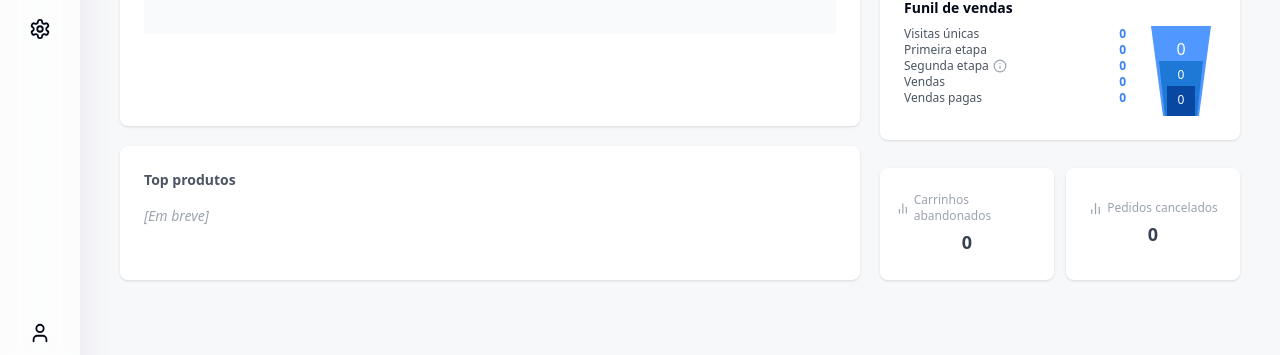
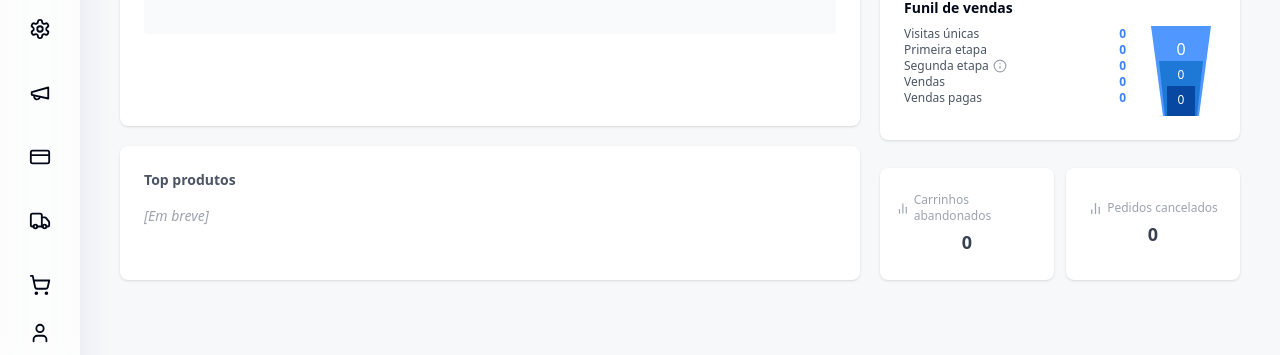
Before and after one commit to Rckbastos/clear-cart-checkout, a React (Vite) app: page /dashboard in a window 1280 px wide. Shown: the part 415-770 px from the top of the page. Built offline with nearby package versions, Linux system fonts and the light colour scheme.

Commit message:
feat: Add new sidebar menu items

```diff
--- a/src/components/DashboardSidebar.tsx
+++ b/src/components/DashboardSidebar.tsx
@@ -1,5 +1,5 @@
 
-import { ShoppingCart, ShoppingBag, Wallet, ArrowRight, BarChart, Layers, Settings, User, Package } from "lucide-react";
+import { ShoppingCart, ShoppingBag, Wallet, ArrowRight, BarChart, Layers, Settings, User, Package, Megaphone, CreditCard, Truck } from "lucide-react";
 
 const sidebarItems = [
   { icon: <BarChart size={22} />, tooltip: "Métricas" },
@@ -8,6 +8,11 @@ const sidebarItems = [
   { icon: <Wallet size={22} />, tooltip: "Financeiro" },
   { icon: <Layers size={22} />, tooltip: "Integrações" },
   { icon: <Settings size={22} />, tooltip: "Configurações" },
+  // New items below
+  { icon: <Megaphone size={22} />, tooltip: "Marketing" },
+  { icon: <CreditCard size={22} />, tooltip: "Gateways" },
+  { icon: <Truck size={22} />, tooltip: "Fretes" },
+  { icon: <ShoppingCart size={22} />, tooltip: "Checkout" },
 ];
 
 export default function DashboardSidebar() {
```
